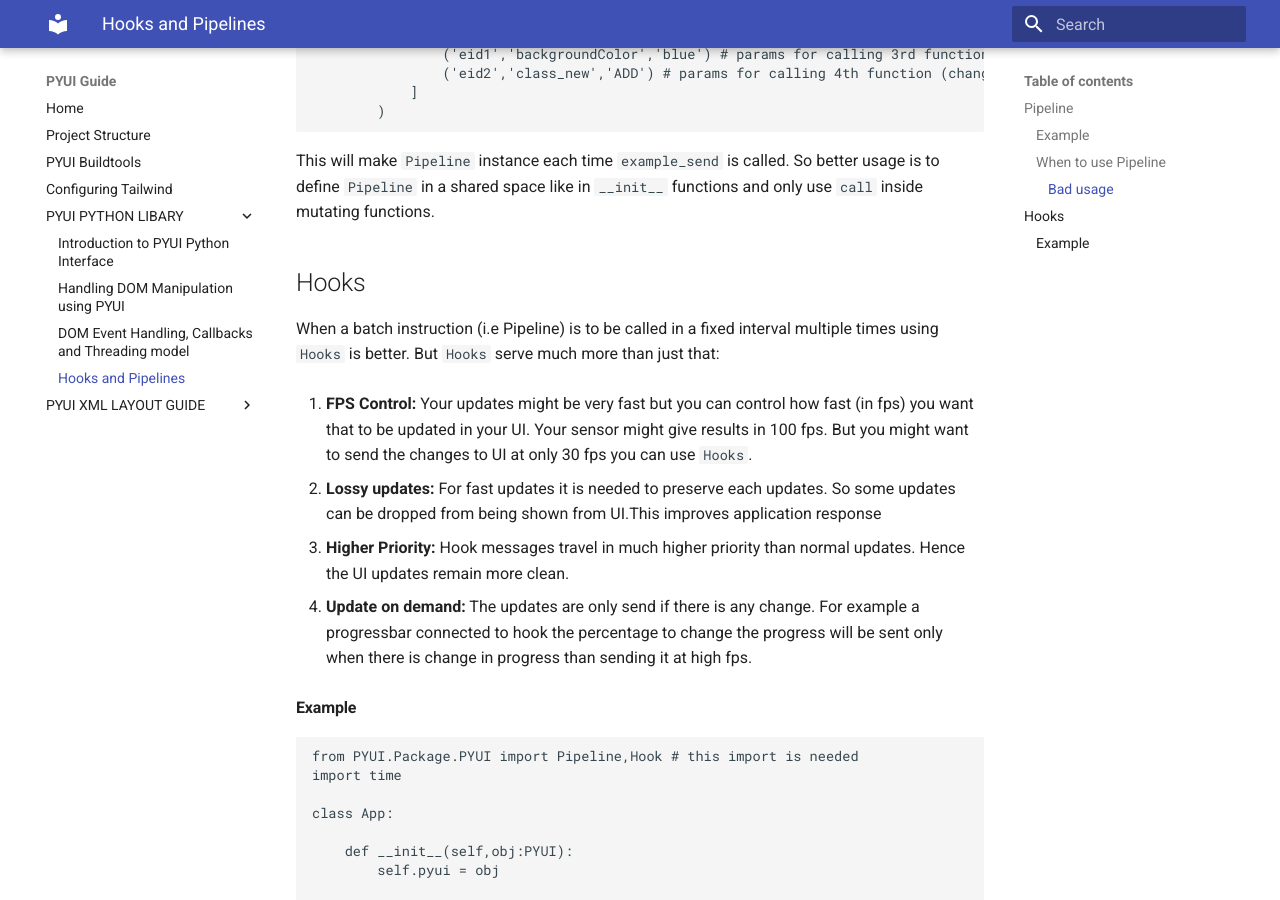
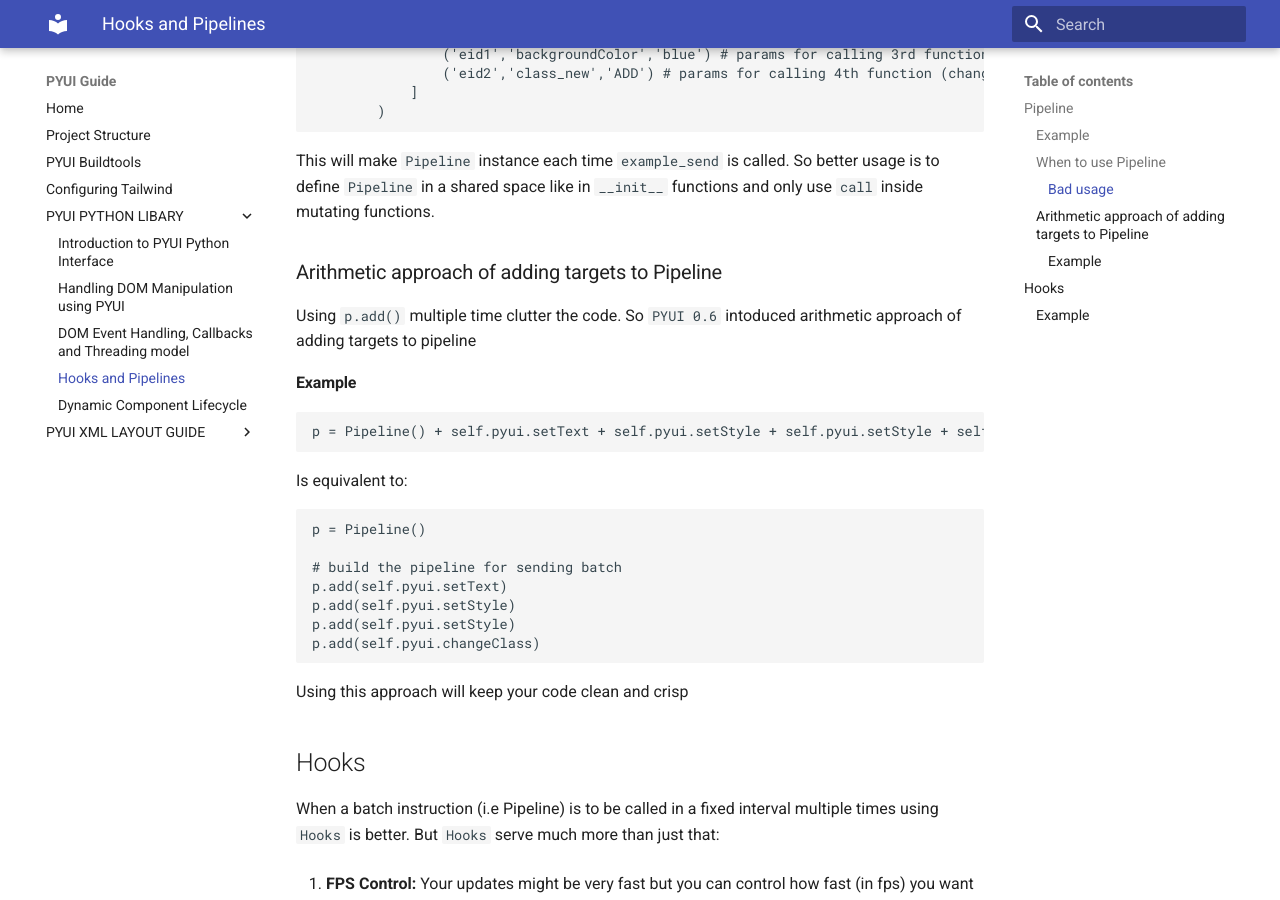
Before and after one commit to akalabayapal/PYUI-docs, an MkDocs documentation site: the page built from docs/PYUI PYTHON LIBARY/4_hooks_and_pipelines.md, in a window 1280 px wide and 900 px high, scrolled down 2263 px. Built offline with MkDocs 1.6.1 and Material for MkDocs 9.7.7, drawn with Linux system fonts in a browser that asks for light colours.

Commit message:
Docs updated 18-07-2026

```diff
--- a/docs/PYUI PYTHON LIBARY/4_hooks_and_pipelines.md
+++ b/docs/PYUI PYTHON LIBARY/4_hooks_and_pipelines.md
@@ -98,6 +98,26 @@
 
 This will make `Pipeline` instance each time `example_send` is called. So better usage is to define `Pipeline` in a shared space like in `__init__` functions and only use `call` inside mutating functions.
 
+### Arithmetic approach of adding targets to Pipeline
+
+Using `p.add()` multiple time clutter the code. So `PYUI 0.6` intoduced arithmetic approach of adding targets to pipeline
+
+#### Example
+
+    p = Pipeline() + self.pyui.setText + self.pyui.setStyle + self.pyui.setStyle + self.pyui.changeClass
+
+Is equivalent to:
+
+    p = Pipeline()
+
+    # build the pipeline for sending batch
+    p.add(self.pyui.setText)
+    p.add(self.pyui.setStyle)
+    p.add(self.pyui.setStyle)
+    p.add(self.pyui.changeClass)
+
+Using this approach will keep your code clean and crisp
+
 ## Hooks
 
 When a batch instruction (i.e Pipeline) is to be called in a fixed interval multiple times using `Hooks` is better. But `Hooks` serve much more than just that:
```
Also changed, not shown: docs/PYUI PYTHON LIBARY/5_component_lifecycle.md (added, +163 -0 lines).
